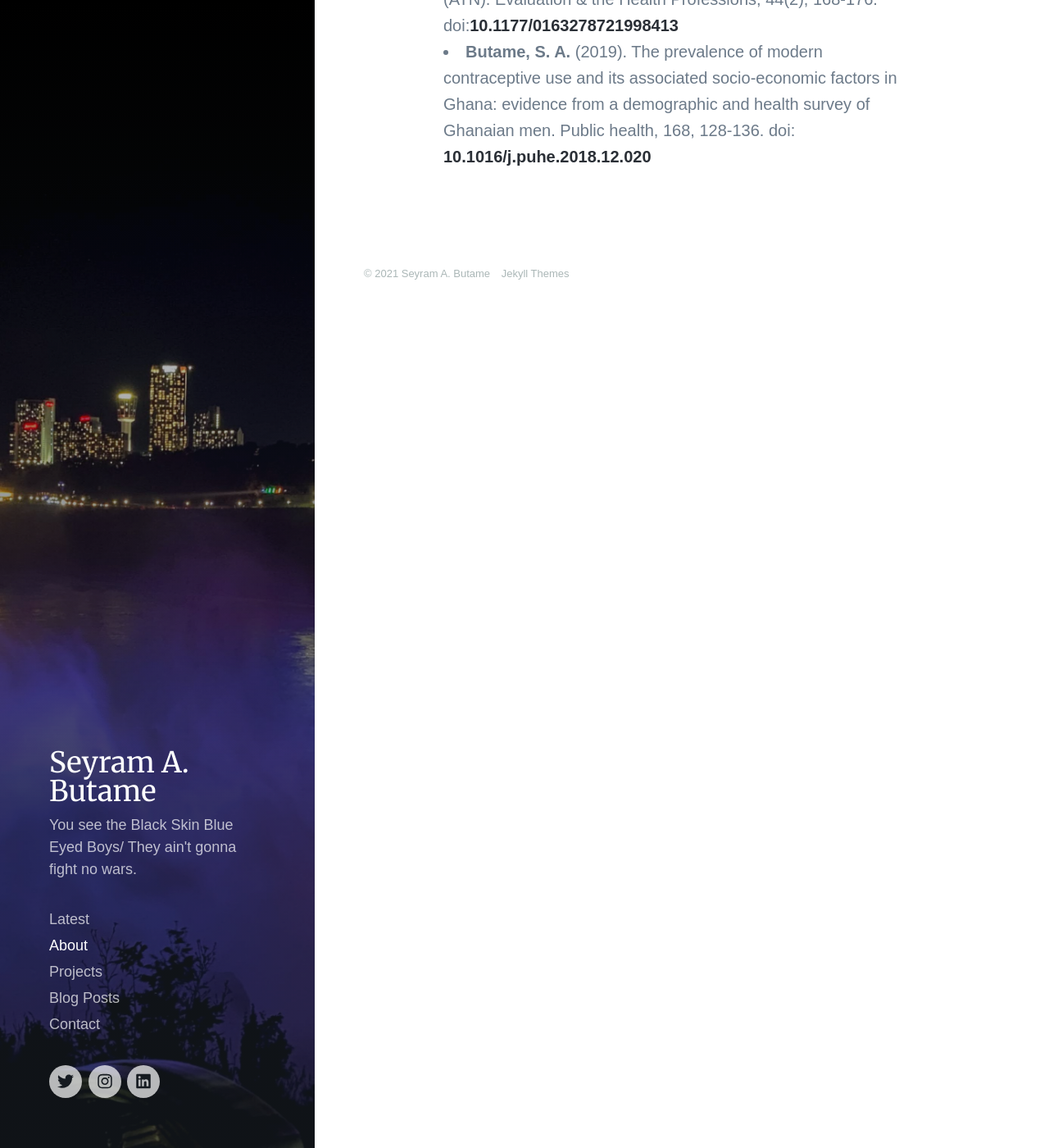
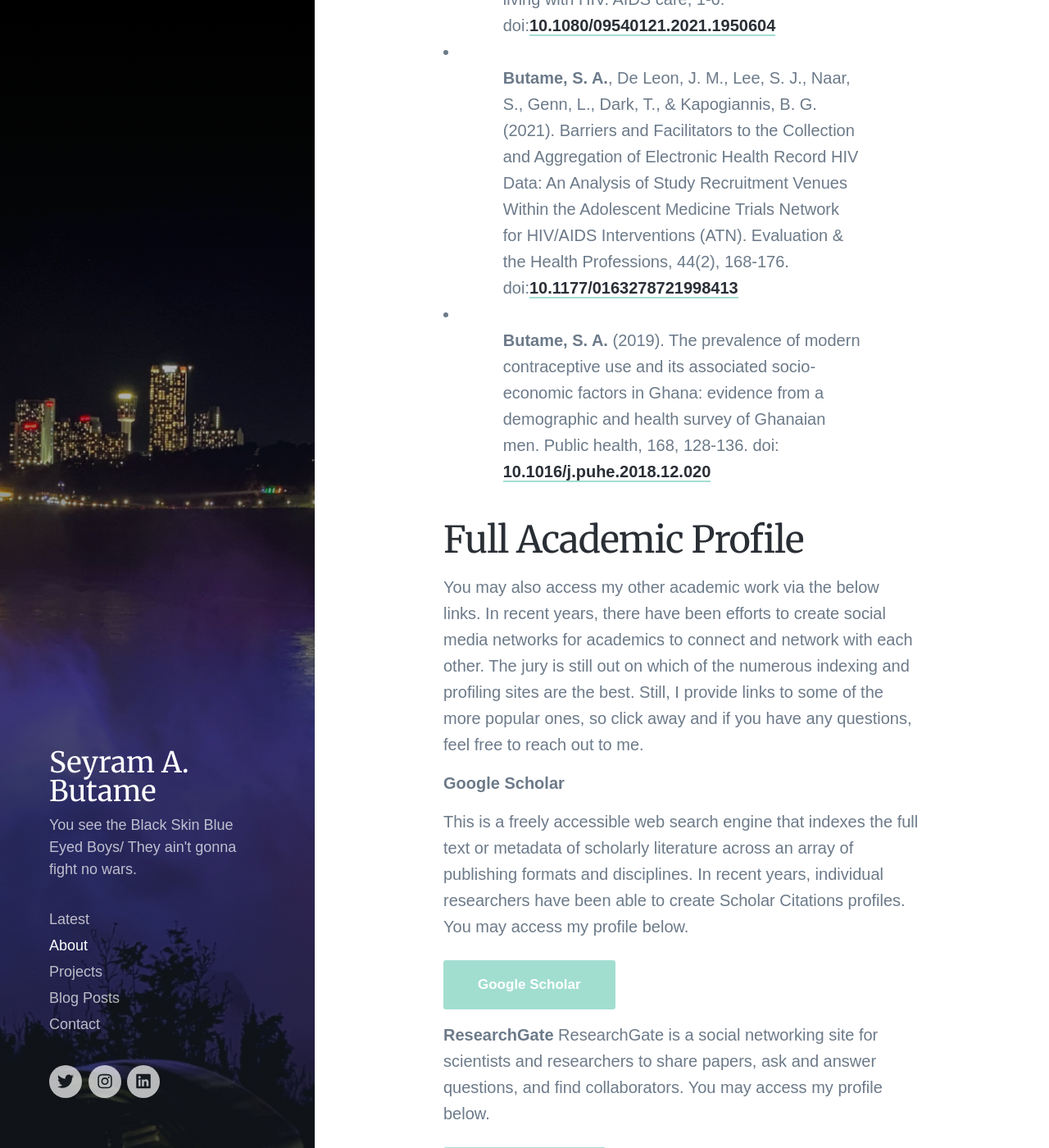
Before and after one commit to butames/blog.github.io, a Jekyll site: the page built from _pages/about.md, in a window 1280 px wide and 1400 px high, scrolled down 2766 px. Shown: the whole window at 82% size. Built offline with Jekyll 4.4.1, drawn with Linux system fonts in a browser that asks for light colours; nearby versions of some CDN libraries; some web fonts are replaced; some of the changed text lies outside the part shown.

Commit message:
Update about.md

```diff
--- a/_pages/about.md
+++ b/_pages/about.md
@@ -22,10 +22,41 @@ You may access my faculty profile using the button below.
 
 ## Recent Publications
 
-Below is a listing of some of the articles my colleagues and I have published in recent years. If you have any questions, or are curious about the material shoot me an email.
+Below is a listing of some articles my colleagues and I have published in recent years. If you have any questions or are curious about the material, shoot me an email.
 
 * **Butame, S. A.**, Idalski Carcone, A., Coyle, K., & Naar, S. (2021). Implementation of Evidence-Based Practices to Reduce Youth HIV Transmission and Improve Self-Management: A Survey of Key Stakeholder Perspectives. AIDS Patient Care and STDs, 35(10), 385-391. doi:[10.1089/apc.2021.0071](https://doi.org/10.1089/apc.2021.0071)
+
 * Ennis, N., Armas, L., **Butame, S.**, & Joshi, H. (2021). Factors Impacting Video Telehealth Appointment Completion During COVID-19 Pandemic Among People Living with HIV in a Community-Based Health System. AIDS and Behavior, 1-8. doi:[10.1007/s10461-021-03394-7](https://doi.org/10.1007/s10461-021-03394-7)
+
 * Nagy, S. M., **Butame, S. A.**, Todd, L., Sheffler, J. L., Budhwani, H., Fernandez, M. I., ... & Naar, S. (2021). Barriers and facilitators to implementing a motivational interviewing-based intervention: a multi-site study of organizations caring for youth living with HIV. AIDS care, 1-6. doi:[10.1080/09540121.2021.1950604](https://doi.org/10.1080/09540121.2021.1950604)
+
 * **Butame, S. A.**, De Leon, J. M., Lee, S. J., Naar, S., Genn, L., Dark, T., & Kapogiannis, B. G. (2021). Barriers and Facilitators to the Collection and Aggregation of Electronic Health Record HIV Data: An Analysis of Study Recruitment Venues Within the Adolescent Medicine Trials Network for HIV/AIDS Interventions (ATN). Evaluation & the Health Professions, 44(2), 168-176. doi:[10.1177/0163278721998413](https://doi.org/10.1177/0163278721998413)
+
 * **Butame, S. A.** (2019). The prevalence of modern contraceptive use and its associated socio-economic factors in Ghana: evidence from a demographic and health survey of Ghanaian men. Public health, 168, 128-136. doi: [10.1016/j.puhe.2018.12.020](https://doi.org/10.1016/j.puhe.2018.12.020)
+
+## Full Academic Profile
+
+You may also access my other academic work via the below links. In recent years, there have been efforts to create social media networks for academics to connect and network with each other. The jury is still out on which of the numerous indexing and profiling sites are the best. Still, I provide links to some of the more popular ones, so click away and if you have any questions, feel free to reach out to me.
+
+**Google Scholar**
+
+This is a freely accessible web search engine that indexes the full text or metadata of scholarly literature across an array of publishing formats and disciplines. In recent years, individual researchers have been able to create Scholar Citations profiles. You may access my profile below.
+
+<a href="https://scholar.google.com/citations?user=ARBp_DIAAAAJ&hl=en" class="button button--large">Google Scholar</a>
+
+**ResearchGate**
+ResearchGate is a social networking site for scientists and researchers to share papers, ask and answer questions, and find collaborators. You may access my profile below.
+
+<a href="https://www.researchgate.net/profile/Seyram-Butame" class="button button--large">ResearchGate</a>
+
+**ORCID (Open Researcher and Contributor ID)**
+
+Per their mission, ORCID  is "a global, not-for-profit organization sustained by fees from our member organizations." Furthermore, it envisions a world where "all who participate in research, scholarship, and innovation are uniquely identified and connected to their contributions across disciplines, borders, and time." You may view the public version of my ORCID record below.
+
+<a href="https://orcid.org/0000-0002-4495-0898" class="button button--large">ORCID Profile</a>
+
+**SCOPUS**
+
+Scopus is Elsevier's abstract and citation database launched in 2004. Similar to Google Scholar, Scopus offers researchers the opportunity to create and edit profiles covering affiliations, publications, bibliographic data, references, and other publication-related material. You may view the public version of my SCOPUS profile below.
+
+<a href="https://www.scopus.com/authid/detail.uri?authorId=57194108222" class="button button--large">SCOPUS Profile</a>
```
